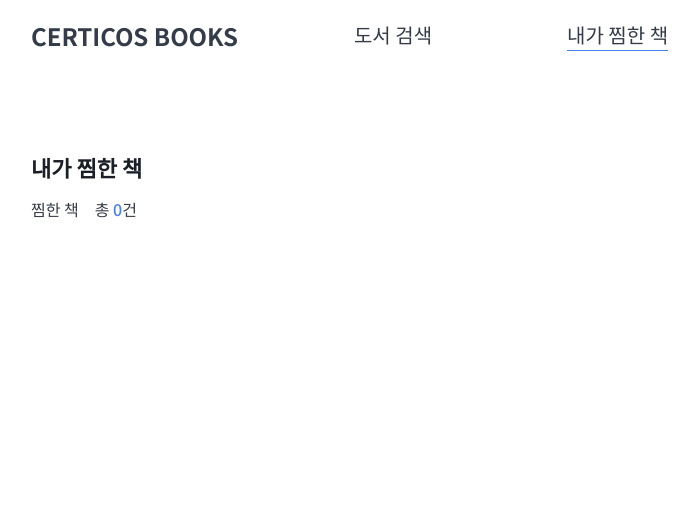
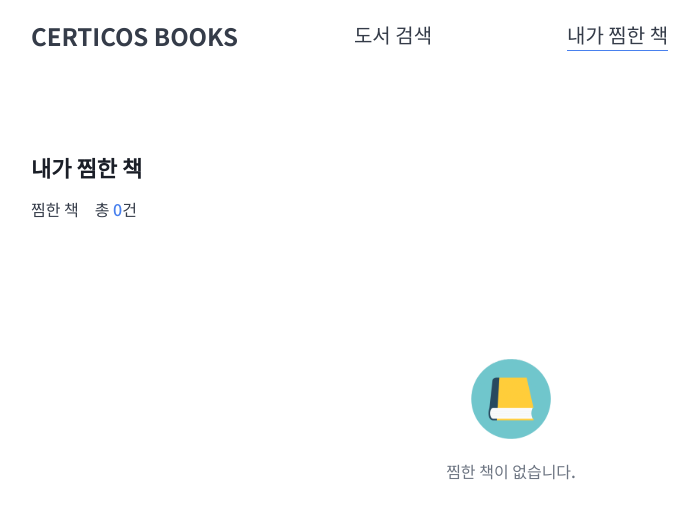
Before and after one commit to EstherRhew/cdri-books-yoonjung, a React (Vite) app: page /favorites in a window 1280 px wide. Shown: the top 518 px of the page, without its empty margins (129-826 px from the left). Built offline with nearby package versions, Linux system fonts and the light colour scheme.

Commit message:
feat: Save liked books in local storage

```diff
--- a/src/components/BookList/BookItemImage.tsx
+++ b/src/components/BookList/BookItemImage.tsx
@@ -1,16 +1,22 @@
 import styled from 'styled-components';
-import { UnlikeIcon } from '../../assets/image';
+import { LikeIcon, UnlikeIcon } from '../../assets/image';
+import { Book } from '../../services/book/book.type';
 import { Image } from '../Image';
 import { useBookItemContext } from './BookItemContext';
 
-export const BookItemImage = () => {
+interface BookItemImageProps {
+  toggleLikeBook: (item: Book) => void;
+  isFavoriteBook: (itemId: string) => boolean;
+}
+
+export const BookItemImage = ({ toggleLikeBook, isFavoriteBook }: BookItemImageProps) => {
   const { expanded, data } = useBookItemContext();
 
   return (
     <StyledBookItemImage $expanded={expanded}>
       <Image src={data.thumbnail} alt={'book-image'} />
-      <button className="like-button">
-        <Image src={UnlikeIcon} alt="like-button" />
+      <button className="like-button" onClick={() => toggleLikeBook(data)}>
+        <Image src={isFavoriteBook(data.isbn) ? LikeIcon : UnlikeIcon} alt="like-button" />
       </button>
     </StyledBookItemImage>
   );
--- a/src/components/BookList/BookList.tsx
+++ b/src/components/BookList/BookList.tsx
@@ -1,4 +1,5 @@
 import { useState } from 'react';
+import { useBookFavorites } from '../../hooks/useBookFavorites';
 import { Book } from '../../services/book/book.type';
 import { BookItem } from './BookItem';
 import { BookItemButtons } from './BookItemButtons';
@@ -13,6 +14,7 @@ interface BookListProps {
 
 export const BookList = ({ list }: BookListProps) => {
   const [expandedList, setExpandedList] = useState<string[]>([]);
+  const { toggleLikeBook, isFavoriteBook } = useBookFavorites();
 
   const toggleExpand = (isbn: string) => {
     setExpandedList(prev => {
@@ -22,14 +24,13 @@ export const BookList = ({ list }: BookListProps) => {
       return [...prev, isbn];
     });
   };
-
   return (
     <>
       {list.map(book => {
         const isExpanded = expandedList.includes(book.isbn);
         return (
           <BookItem data={book} expanded={isExpanded} key={book.isbn}>
-            <BookItemImage />
+            <BookItemImage toggleLikeBook={toggleLikeBook} isFavoriteBook={isFavoriteBook} />
 
             <div className="book-info-layout">
               <BookItemInfo />
--- /dev/null
+++ b/src/hooks/useBookFavorites.ts
@@ -0,0 +1,31 @@
+import { Book } from '../services/book/book.type';
+import { useLocalStorage } from './useLocalStorage';
+
+export const useBookFavorites = () => {
+  const { items, addItem, removeItem } = useLocalStorage<Book & { id: string }>('book-favorites');
+
+  const refineItemWithId = (item: Book) => {
+    return {
+      ...item,
+      id: item.isbn,
+    };
+  };
+
+  const isFavoriteBook = (itemId: string) => {
+    return items.some(book => book.id === itemId);
+  };
+
+  const toggleLikeBook = (item: Book) => {
+    if (isFavoriteBook(item.isbn)) {
+      removeItem(refineItemWithId(item));
+    } else {
+      addItem(refineItemWithId(item));
+    }
+  };
+
+  return {
+    toggleLikeBook,
+    favoriteBooks: items,
+    isFavoriteBook,
+  };
+};
--- a/src/pages/FavoritesPage.tsx
+++ b/src/pages/FavoritesPage.tsx
@@ -1,8 +1,12 @@
 import styled from 'styled-components';
 import { BookList } from '../components/BookList/BookList';
+import { EmptyList } from '../components/EmptyList';
 import { Text } from '../components/Text';
+import { useBookFavorites } from '../hooks/useBookFavorites';
 
 export default function FavoritesPage() {
+  const { favoriteBooks } = useBookFavorites();
+
   return (
     <StyledFavoritesPage>
       <Text variant="title2" as="h2" color="title">
@@ -16,15 +20,13 @@ export default function FavoritesPage() {
         <div className="count-text">
           총{' '}
           <Text variant="caption" color="emphasis">
-            0
+            {favoriteBooks.length}
           </Text>
           건
         </div>
       </div>
 
-      {/* TODO: conditional rendering */}
-      <BookList list={[]} />
-      {/* <EmptyList desc="검색된 결과가 없습니다." /> */}
+      {favoriteBooks.length > 0 ? <BookList list={favoriteBooks} /> : <EmptyList desc="찜한 책이 없습니다." />}
     </StyledFavoritesPage>
   );
 }
```
